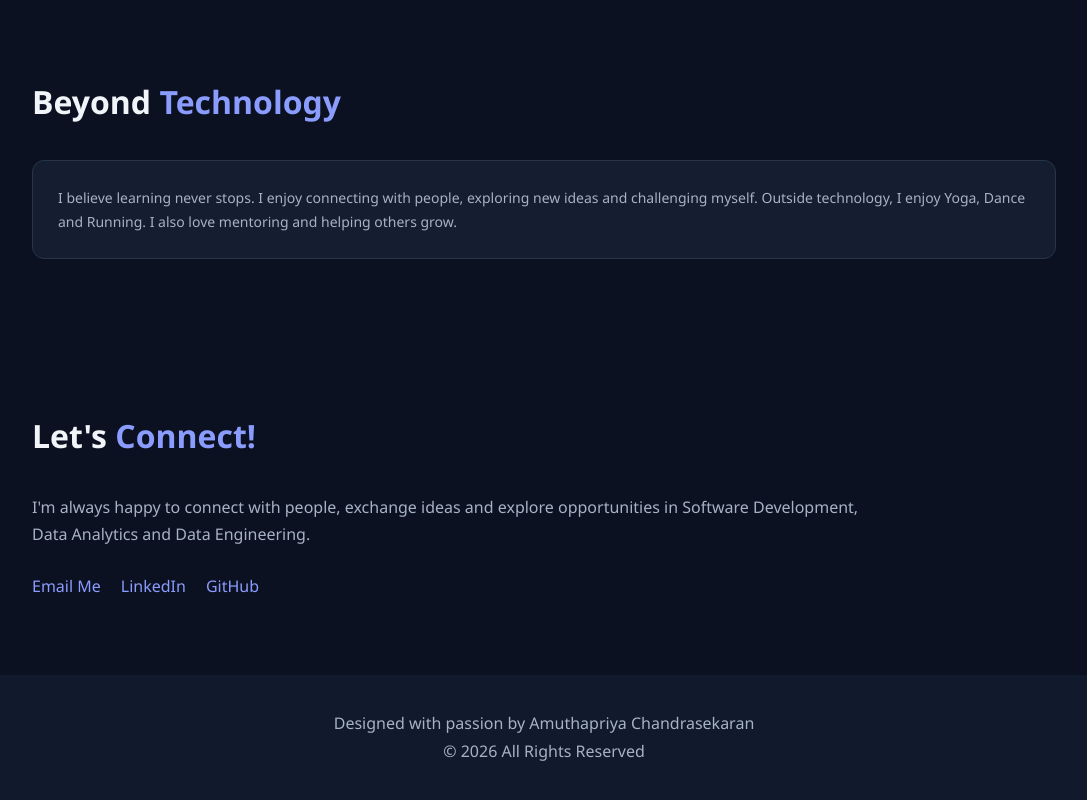
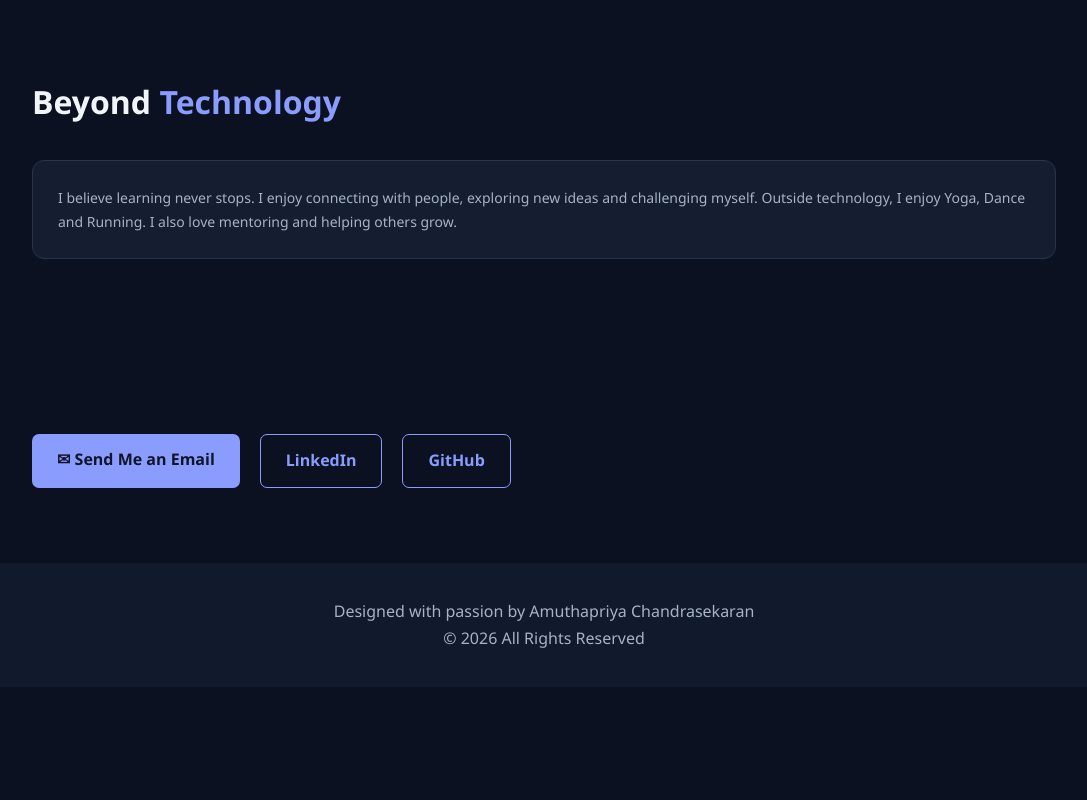
Before and after one commit to amusathish/amusathish.github.io, a plain HTML site: page index.html in a window 1280 px wide. Shown: the part 3492-4292 px from the top of the page, without its empty margins (96-1183 px from the left). After the commit the page ends 4179 px from the top, so only its background shows below. Drawn offline with Linux system fonts and the light colour scheme.

Commit message:
Update index.html

```diff
--- a/index.html
+++ b/index.html
@@ -454,23 +454,26 @@ footer {
 
 <!-- CONTACT -->
 <section id="contact">
-    <h2 class="section-title">Let's <span>Connect!</span></h2>
 
-    <p class="about-text">
-        I'm always happy to connect with people, exchange ideas
-        and explore opportunities in Software Development,
-        Data Analytics and Data Engineering.
-    </p>
+<div class="contact-links">
 
-    <div class="contact-links">
-        <a href="mailto:amuthapriya.c@gmail.com">Email Me</a>
+    <a href="mailto:amuthapriya.c@gmail.com?subject=Portfolio%20Enquiry"
+       class="btn">
+       ✉ Send Me an Email
+    </a>
 
-        <a href="https://www.linkedin.com/in/amuthapriyachandrasekaran-077495217/"
-           target="_blank">LinkedIn</a>
+    <a href="https://www.linkedin.com/in/amuthapriyachandrasekaran-077495217/"
+       target="_blank" class="btn btn-outline">
+       LinkedIn
+    </a>
 
-        <a href="https://github.com/amusathish"
-           target="_blank">GitHub</a>
-    </div>
+    <a href="https://github.com/amusathish"
+       target="_blank" class="btn btn-outline">
+       GitHub
+    </a>
+
+</div>
+
 </section>
 
 <footer>
```
